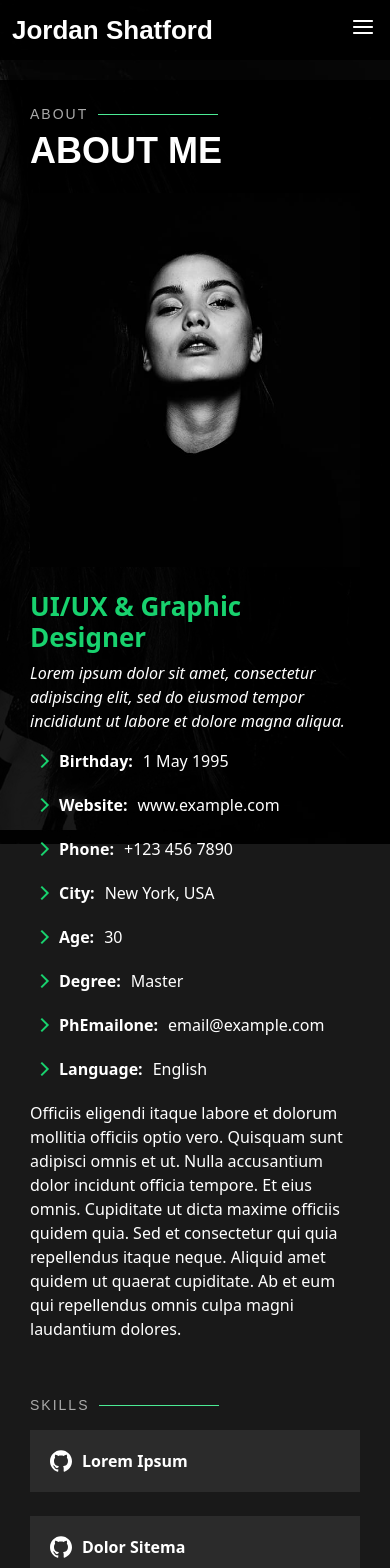
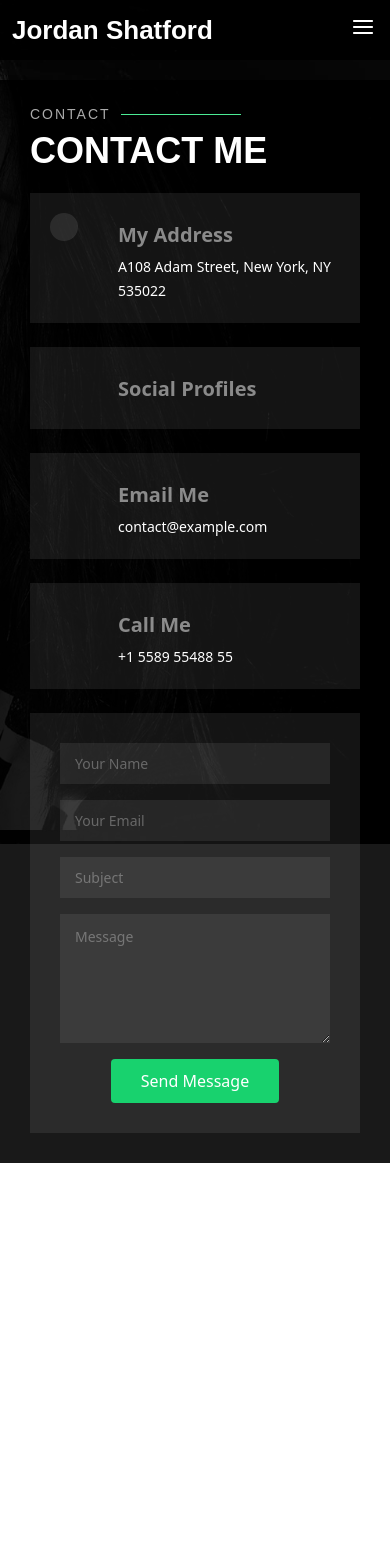
Before and after one commit to jordanshatford/portfolio, a Vue app: page /contact in a window 390 px wide. Shown: the top 1568 px of the page. After the commit the page ends 1208 px from the top, so only its background shows below. Built offline with nearby package versions, Linux system fonts and the light colour scheme.

Commit message:
feat: add initial contact page
This will be a form powered by email, as well
as provide other ways to contact, like phone
number, email, and socials.

```diff
--- a/src/router/index.ts
+++ b/src/router/index.ts
@@ -1,6 +1,7 @@
 import { createRouter, createWebHistory, type RouteRecordRaw } from "vue-router"
 import AboutPage from "@/views/AboutPage.vue"
 import ResumePage from "@/views/ResumePage.vue"
+import ContactPage from "@/views/ContactPage.vue"
 
 export enum RouteNameConstants {
   LANDING = "landing",
@@ -46,7 +47,7 @@ export const routes: Array<RouteRecordRaw> = [
   {
     path: "/contact",
     name: RouteNameConstants.CONTACT,
-    component: AboutPage,
+    component: ContactPage,
     meta: {
       title: "Contact",
     },
--- /dev/null
+++ b/src/views/ContactPage.vue
@@ -0,0 +1,225 @@
+<template>
+  <div class="contact container">
+    <div class="section-title">
+      <h2>Contact</h2>
+      <p>Contact Me</p>
+    </div>
+    <div class="row mt-2">
+      <div class="col-md-6 d-flex align-items-stretch">
+        <div class="info-box">
+          <svg width="24" height="24" viewBox="0 0 24 24" fill="none" xmlns="http://www.w3.org/2000/svg">
+            <path
+              fill-rule="evenodd"
+              clip-rule="evenodd"
+              d="M16.2721 10.2721C16.2721 12.4813 14.4813 14.2721 12.2721 14.2721C10.063 14.2721 8.27214 12.4813 8.27214 10.2721C8.27214 8.06298 10.063 6.27212 12.2721 6.27212C14.4813 6.27212 16.2721 8.06298 16.2721 10.2721ZM14.2721 10.2721C14.2721 11.3767 13.3767 12.2721 12.2721 12.2721C11.1676 12.2721 10.2721 11.3767 10.2721 10.2721C10.2721 9.16755 11.1676 8.27212 12.2721 8.27212C13.3767 8.27212 14.2721 9.16755 14.2721 10.2721Z"
+              fill="currentColor"
+            />
+            <path
+              fill-rule="evenodd"
+              clip-rule="evenodd"
+              d="M5.79417 16.5183C2.19424 13.0909 2.05438 7.39409 5.48178 3.79417C8.90918 0.194243 14.6059 0.054383 18.2059 3.48178C21.8058 6.90918 21.9457 12.6059 18.5183 16.2059L12.3124 22.7241L5.79417 16.5183ZM17.0698 14.8268L12.243 19.8965L7.17324 15.0698C4.3733 12.404 4.26452 7.97318 6.93028 5.17324C9.59603 2.3733 14.0268 2.26452 16.8268 4.93028C19.6267 7.59603 19.7355 12.0268 17.0698 14.8268Z"
+              fill="currentColor"
+            />
+          </svg>
+          <h3>My Address</h3>
+          <p>A108 Adam Street, New York, NY 535022</p>
+        </div>
+      </div>
+      <div class="col-md-6 mt-4 mt-md-0 d-flex align-items-stretch">
+        <div class="info-box">
+          <i class="bx bx-share-alt"></i>
+          <h3>Social Profiles</h3>
+          <div class="social-links">
+            <a href="#" class="twitter"><i class="bi bi-twitter"></i></a>
+            <a href="#" class="facebook"><i class="bi bi-facebook"></i></a>
+            <a href="#" class="instagram"><i class="bi bi-instagram"></i></a>
+            <a href="#" class="google-plus"><i class="bi bi-skype"></i></a>
+            <a href="#" class="linkedin"><i class="bi bi-linkedin"></i></a>
+          </div>
+        </div>
+      </div>
+      <div class="col-md-6 mt-4 d-flex align-items-stretch">
+        <div class="info-box">
+          <i class="bx bx-envelope"></i>
+          <h3>Email Me</h3>
+          <p>contact@example.com</p>
+        </div>
+      </div>
+      <div class="col-md-6 mt-4 d-flex align-items-stretch">
+        <div class="info-box">
+          <i class="bx bx-phone-call"></i>
+          <h3>Call Me</h3>
+          <p>+1 5589 55488 55</p>
+        </div>
+      </div>
+    </div>
+    <form role="form" class="php-email-form mt-4">
+      <div class="row">
+        <div class="col-md-6 form-group">
+          <input type="text" name="name" class="form-control" id="name" placeholder="Your Name" required />
+        </div>
+        <div class="col-md-6 form-group mt-3 mt-md-0">
+          <input type="email" class="form-control" name="email" id="email" placeholder="Your Email" required />
+        </div>
+      </div>
+      <div class="form-group mt-3">
+        <input type="text" class="form-control" name="subject" id="subject" placeholder="Subject" required />
+      </div>
+      <div class="form-group mt-3">
+        <textarea class="form-control" name="message" rows="5" placeholder="Message" required></textarea>
+      </div>
+      <div class="my-3">
+        <div class="loading">Loading</div>
+        <div class="error-message"></div>
+        <div class="sent-message">Your message has been sent. Thank you!</div>
+      </div>
+      <div class="text-center"><button type="submit">Send Message</button></div>
+    </form>
+  </div>
+</template>
+
+<style scoped lang="scss">
+/*--------------------------------------------------------------
+# Contact
+--------------------------------------------------------------*/
+.contact .info-box {
+  color: #444444;
+  padding: 20px;
+  width: 100%;
+  background: rgba(255, 255, 255, 0.08);
+}
+.contact .info-box svg {
+  font-size: 24px;
+  color: #18d26e;
+  border-radius: 50%;
+  padding: 14px;
+  float: left;
+  background: rgba(255, 255, 255, 0.1);
+}
+.contact .info-box h3 {
+  font-size: 20px;
+  color: rgba(255, 255, 255, 0.5);
+  font-weight: 700;
+  margin: 10px 0 8px 68px;
+}
+.contact .info-box p {
+  padding: 0;
+  color: #fff;
+  line-height: 24px;
+  font-size: 14px;
+  margin: 0 0 0 68px;
+}
+.contact .info-box .social-links {
+  margin: 5px 0 0 68px;
+  display: flex;
+}
+.contact .info-box .social-links a {
+  font-size: 18px;
+  display: inline-block;
+  color: #fff;
+  line-height: 1;
+  margin-right: 12px;
+  transition: 0.3s;
+}
+.contact .info-box .social-links a:hover {
+  color: #18d26e;
+}
+.contact .php-email-form {
+  padding: 30px;
+  background: rgba(255, 255, 255, 0.08);
+}
+.contact .php-email-form .error-message {
+  display: none;
+  background: rgba(255, 255, 255, 0.08);
+  background: #ed3c0d;
+  text-align: left;
+  padding: 15px;
+  font-weight: 600;
+}
+.contact .php-email-form .error-message br + br {
+  margin-top: 25px;
+}
+.contact .php-email-form .sent-message {
+  display: none;
+  background: rgba(255, 255, 255, 0.08);
+  background: #18d26e;
+  text-align: center;
+  padding: 15px;
+  font-weight: 600;
+}
+.contact .php-email-form .loading {
+  display: none;
+  background: rgba(255, 255, 255, 0.08);
+  text-align: center;
+  padding: 15px;
+}
+.contact .php-email-form .loading:before {
+  content: "";
+  display: inline-block;
+  border-radius: 50%;
+  width: 24px;
+  height: 24px;
+  margin: 0 10px -6px 0;
+  border: 3px solid #18d26e;
+  border-top-color: #eee;
+  -webkit-animation: animate-loading 1s linear infinite;
+  animation: animate-loading 1s linear infinite;
+}
+.contact .php-email-form input,
+.contact .php-email-form textarea {
+  border-radius: 0;
+  box-shadow: none;
+  font-size: 14px;
+  background: rgba(255, 255, 255, 0.08);
+  border: 0;
+  transition: 0.3s;
+  color: #fff;
+}
+.contact .php-email-form input:focus,
+.contact .php-email-form textarea:focus {
+  background-color: rgba(255, 255, 255, 0.11);
+}
+.contact .php-email-form input::-moz-placeholder,
+.contact .php-email-form textarea::-moz-placeholder {
+  color: rgba(255, 255, 255, 0.3);
+  opacity: 1;
+}
+.contact .php-email-form input::placeholder,
+.contact .php-email-form textarea::placeholder {
+  color: rgba(255, 255, 255, 0.3);
+  opacity: 1;
+}
+.contact .php-email-form input {
+  padding: 10px 15px;
+}
+.contact .php-email-form textarea {
+  padding: 12px 15px;
+}
+.contact .php-email-form button[type="submit"] {
+  background: #18d26e;
+  border: 0;
+  padding: 10px 30px;
+  color: #fff;
+  transition: 0.4s;
+  border-radius: 4px;
+}
+.contact .php-email-form button[type="submit"]:hover {
+  background: #15bb62;
+}
+@-webkit-keyframes animate-loading {
+  0% {
+    transform: rotate(0deg);
+  }
+  100% {
+    transform: rotate(360deg);
+  }
+}
+@keyframes animate-loading {
+  0% {
+    transform: rotate(0deg);
+  }
+  100% {
+    transform: rotate(360deg);
+  }
+}
+</style>
```
